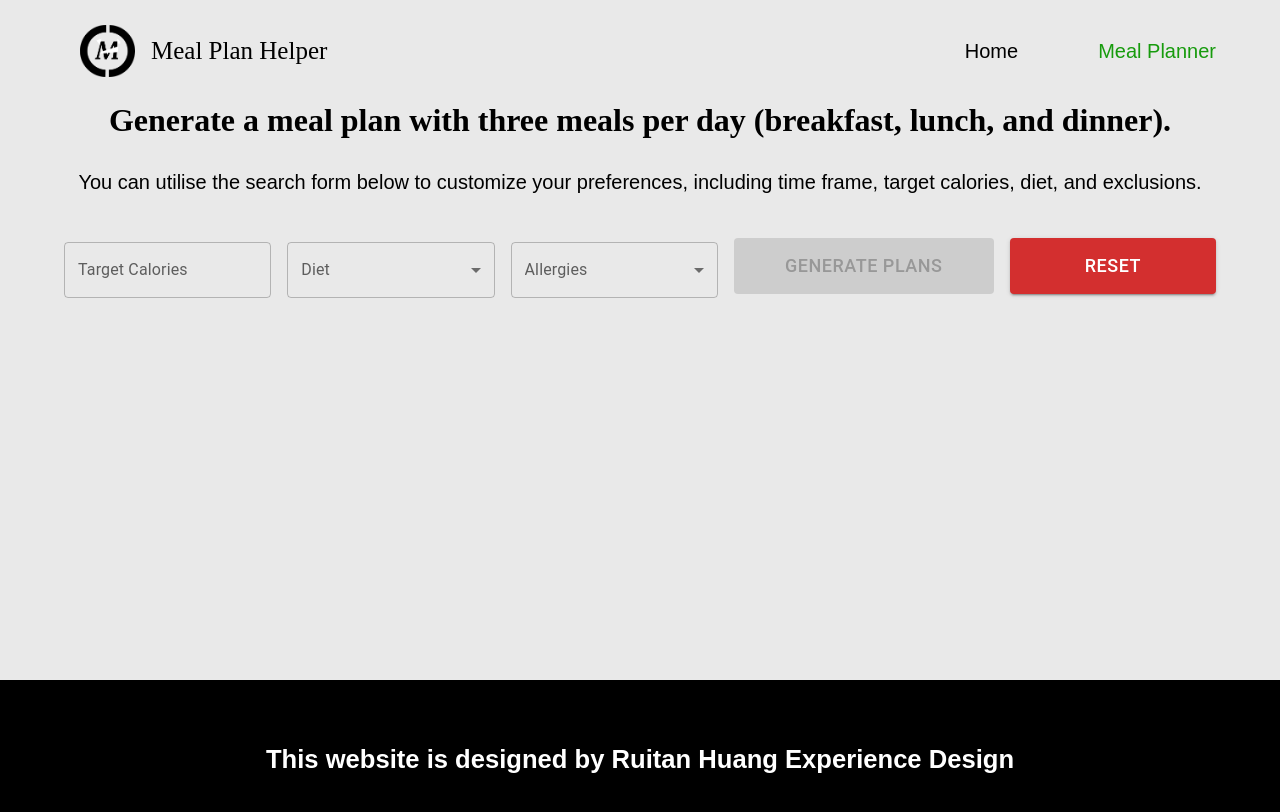
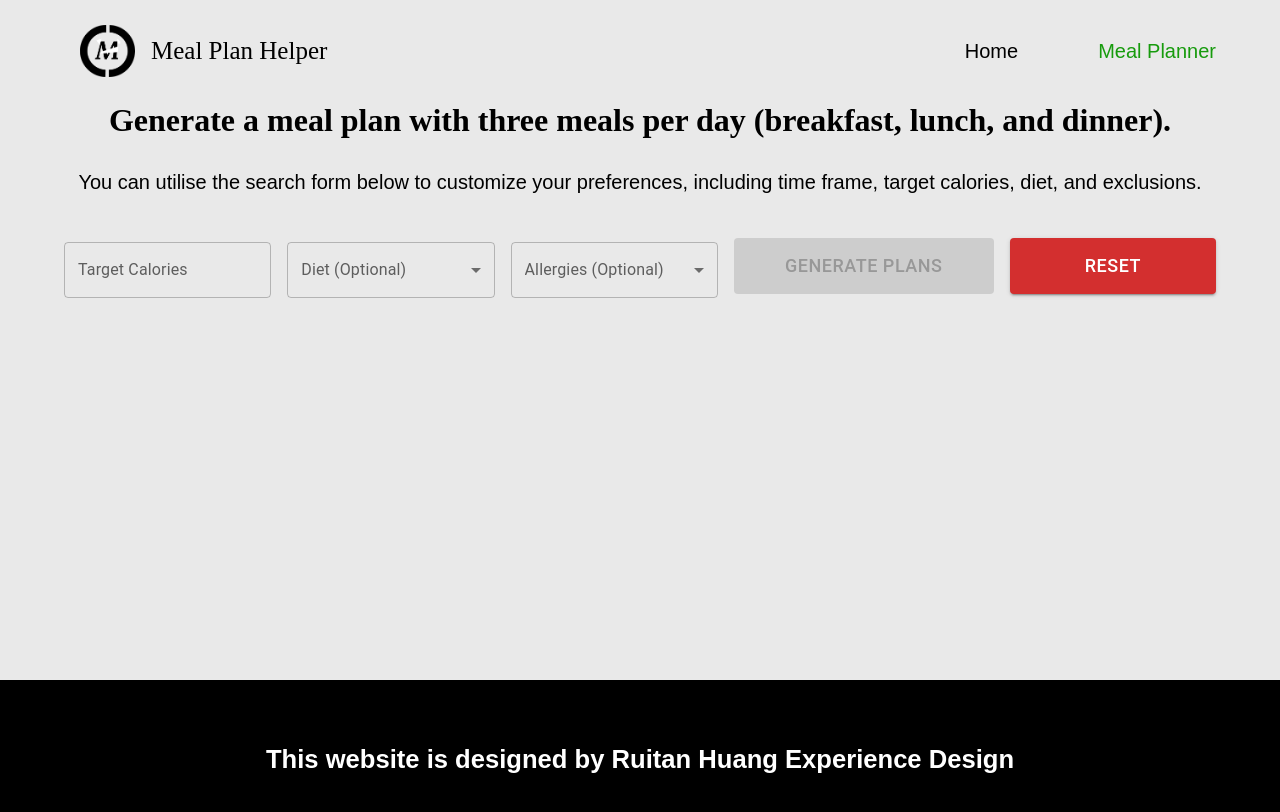
Before and after one commit to Ruitan1999/mealPlanner, a Next.js app: page /getMealPlans in a window 1280 px wide. Shown: the top 812 px of the page. Built offline with nearby package versions, Linux system fonts and the light colour scheme; a web font is replaced by a local one.

Commit message:
Update Search.tsx

```diff
--- a/pages/getMealPlans/Search.tsx
+++ b/pages/getMealPlans/Search.tsx
@@ -162,14 +162,15 @@ const Search = () => {
         />
 
         <FormControl fullWidth margin="normal">
-          <InputLabel htmlFor="diet">Diet</InputLabel>
+          <InputLabel htmlFor="diet">Diet (Optional)</InputLabel>
           <Select
             id="diet"
             name="Diet"
             value={diet}
-            label="Diet"
+            label="Diet (Optional)"
             onChange={(e) => setDiet(e.target.value)}
           >
+            <MenuItem value="">None</MenuItem>
             <MenuItem value="vegetarian">Vegetarian</MenuItem>
             <MenuItem value="vegan">Vegan</MenuItem>
             <MenuItem value="kosher">Kosher</MenuItem>
@@ -179,14 +180,14 @@ const Search = () => {
         </FormControl>
 
         <FormControl fullWidth margin="normal">
-          <InputLabel htmlFor="exclude">Allergies</InputLabel>
+          <InputLabel htmlFor="exclude">Allergies (Optional)</InputLabel>
           <Select
             id="exclude"
             name="exclude"
             multiple
             value={exclude}
             onChange={handleExcludeChange}
-            label="Exclude"
+            label="Exclude (Optional)"
           >
             <MenuItem value="milk">Milk</MenuItem>
             <MenuItem value="egg">Egg</MenuItem>
```
